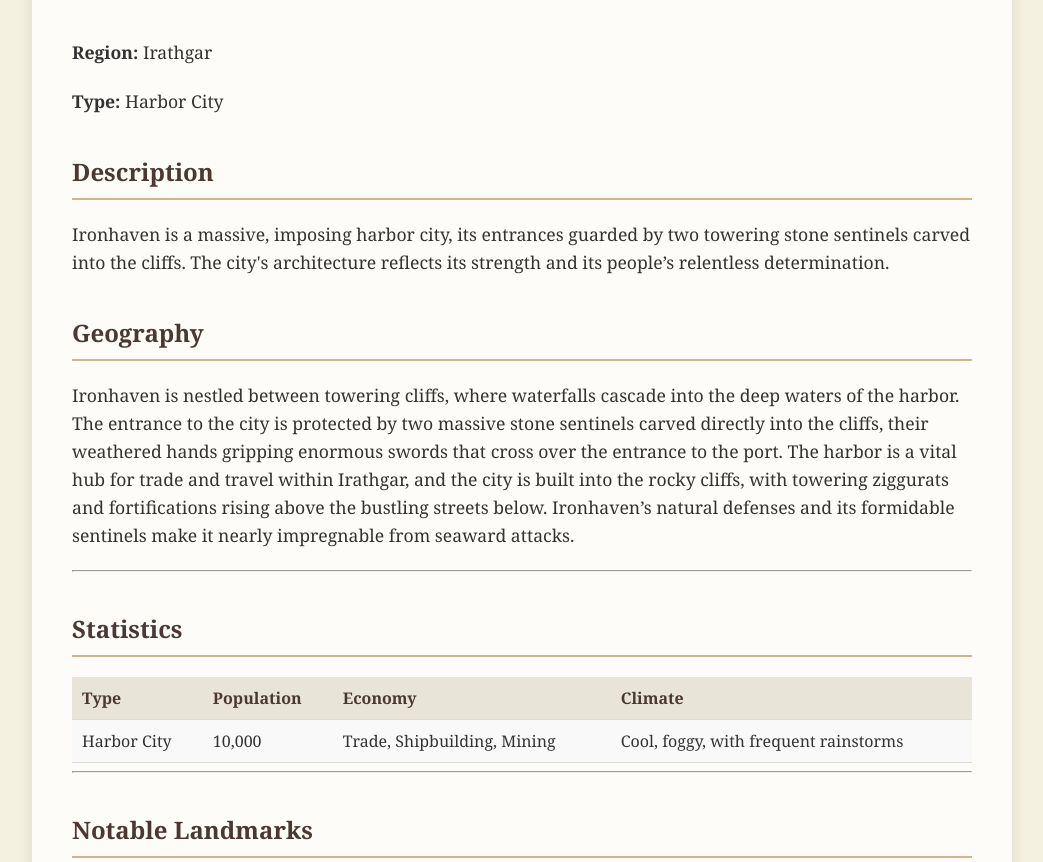
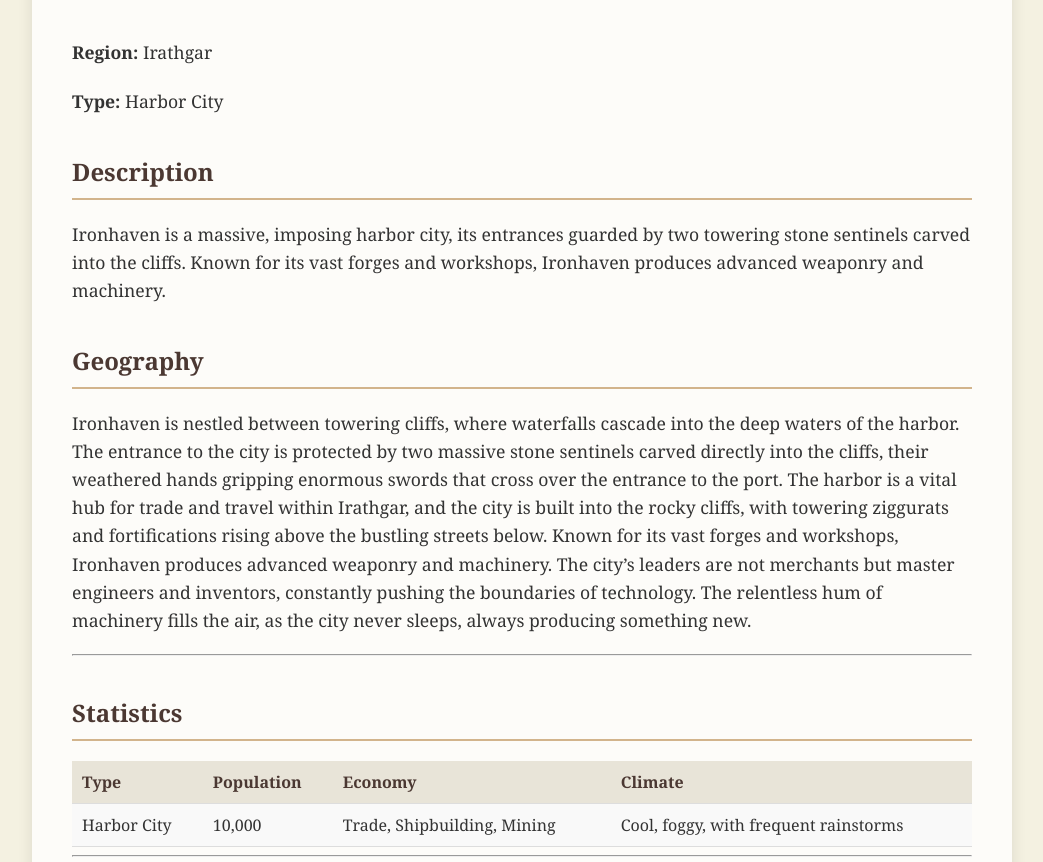
Before and after one commit to arcticblizzard/Myridia, a Jekyll site: the page built from locations/ironhaven.md, in a window 1280 px wide and 900 px high, scrolled down 506 px, cut to the strip 38-900 px from the top of the window. Shown: the whole strip, without its empty margins (118-1161 px from the left). Built offline with Jekyll 4.4.1, drawn with Linux system fonts in a browser that asks for light colours.

Commit message:
Update ironhaven.md

```diff
--- a/locations/ironhaven.md
+++ b/locations/ironhaven.md
@@ -6,12 +6,12 @@ permalink: /locations/ironhaven/
 region: "Irathgar"
 type: "Harbor City"
 coordinates: {latitude: 3.8, longitude: -1.9}
-description: "Ironhaven is a massive, imposing harbor city, its entrances guarded by two towering stone sentinels carved into the cliffs. The city's architecture reflects its strength and its people’s relentless determination."
+description: "Ironhaven is a massive, imposing harbor city, its entrances guarded by two towering stone sentinels carved into the cliffs. Known for its vast forges and workshops, Ironhaven produces advanced weaponry and machinery."
 ---
 
 ## Geography
 
-Ironhaven is nestled between towering cliffs, where waterfalls cascade into the deep waters of the harbor. The entrance to the city is protected by two massive stone sentinels carved directly into the cliffs, their weathered hands gripping enormous swords that cross over the entrance to the port. The harbor is a vital hub for trade and travel within Irathgar, and the city is built into the rocky cliffs, with towering ziggurats and fortifications rising above the bustling streets below. Ironhaven’s natural defenses and its formidable sentinels make it nearly impregnable from seaward attacks.
+Ironhaven is nestled between towering cliffs, where waterfalls cascade into the deep waters of the harbor. The entrance to the city is protected by two massive stone sentinels carved directly into the cliffs, their weathered hands gripping enormous swords that cross over the entrance to the port. The harbor is a vital hub for trade and travel within Irathgar, and the city is built into the rocky cliffs, with towering ziggurats and fortifications rising above the bustling streets below. Known for its vast forges and workshops, Ironhaven produces advanced weaponry and machinery. The city's leaders are not merchants but master engineers and inventors, constantly pushing the boundaries of technology. The relentless hum of machinery fills the air, as the city never sleeps, always producing something new.
 
 ---
 
```
